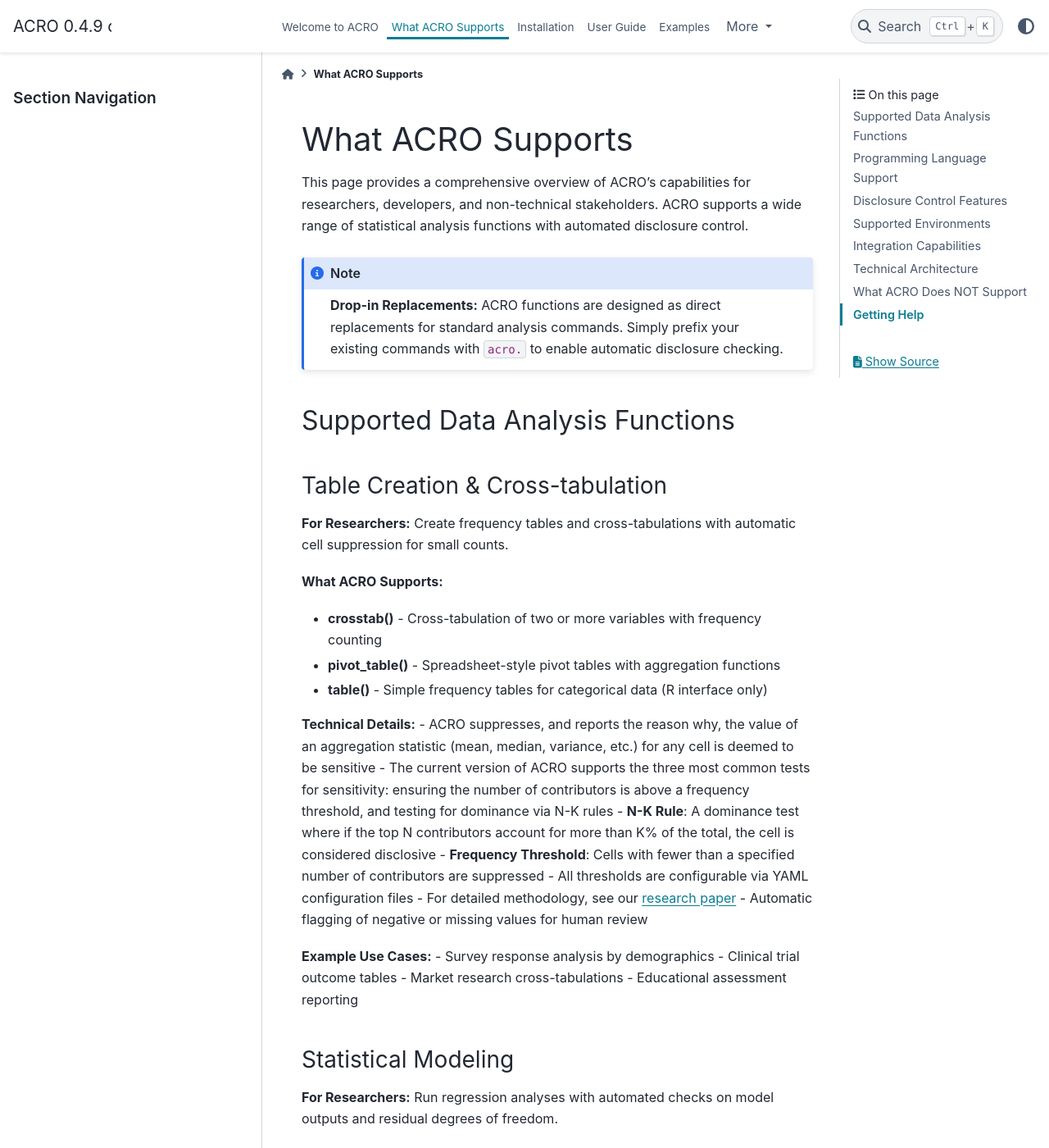
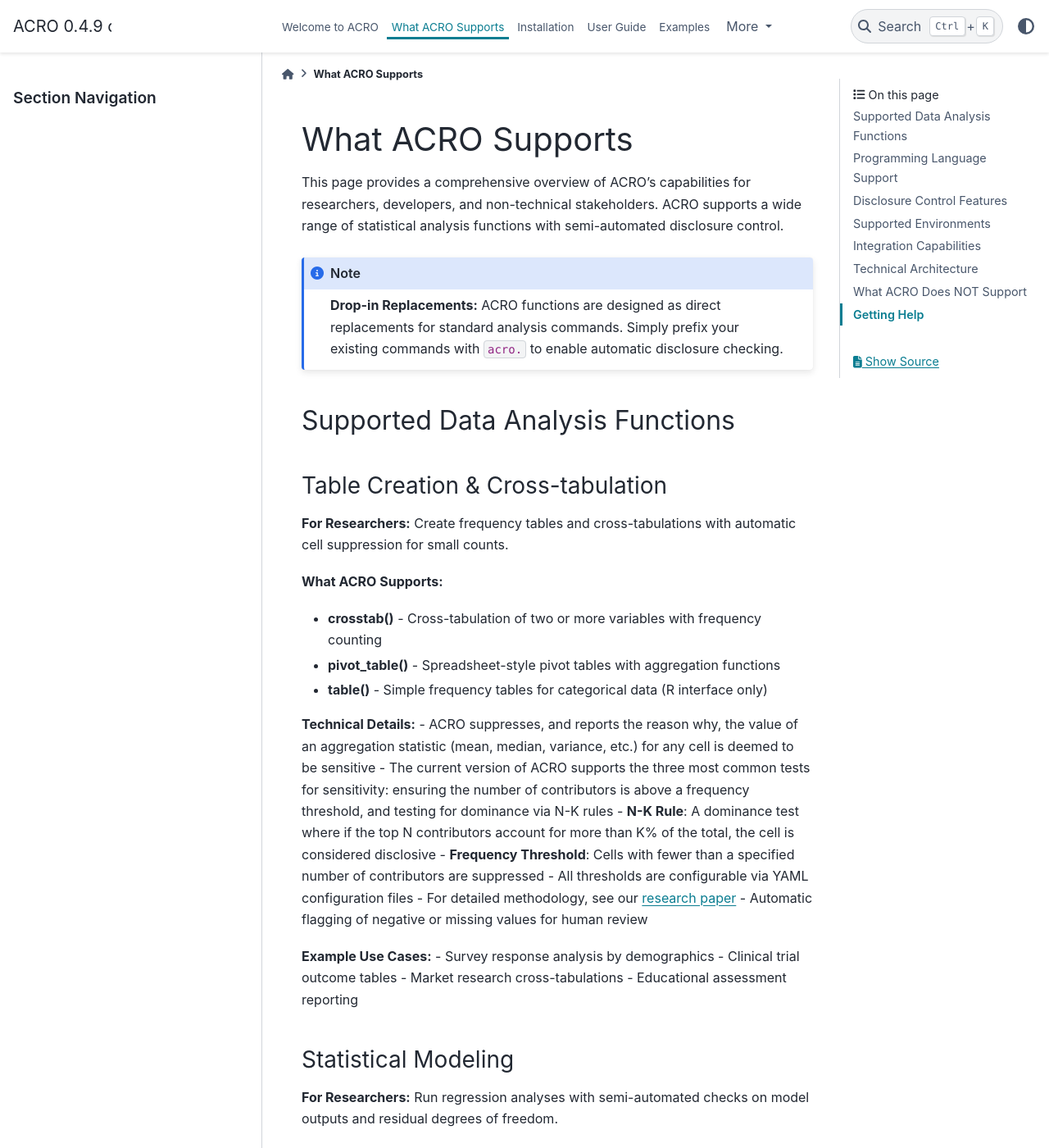
Before and after one commit to AI-SDC/ACRO, a Sphinx documentation site: the page built from docs/source/support.rst, in a window 1280 px wide and 1400 px high. Shown: the whole window at 82% size. Built offline with Sphinx 7.4.7 and the PyData theme 0.15.4, drawn with Linux system fonts in a browser that asks for light colours; some of the changed text lies outside the part shown.

Commit message:
Update disclosure control description to semi-automated
Signed-off-by: Jessica Ikechukwu <Jessica.Ikechukwu@uwe.ac.uk>

```diff
--- a/docs/source/support.rst
+++ b/docs/source/support.rst
@@ -2,7 +2,7 @@
 What ACRO Supports
 ==================
 
-This page provides a comprehensive overview of ACRO's capabilities for researchers, developers, and non-technical stakeholders. ACRO supports a wide range of statistical analysis functions with automated disclosure control.
+This page provides a comprehensive overview of ACRO's capabilities for researchers, developers, and non-technical stakeholders. ACRO supports a wide range of statistical analysis functions with semi-automated disclosure control.
 
 .. note::
    **Drop-in Replacements:** ACRO functions are designed as direct replacements for standard analysis commands. Simply prefix your existing commands with ``acro.`` to enable automatic disclosure checking.
@@ -41,7 +41,7 @@ Statistical Modeling
 ---------------------
 
 **For Researchers:**
-Run regression analyses with automated checks on model outputs and residual degrees of freedom.
+Run regression analyses with semi-automated checks on model outputs and residual degrees of freedom.
 
 **What ACRO Supports:**
 
@@ -108,7 +108,7 @@ ACRO is designed to let you use familiar commands in R, Stata and Python
 Disclosure Control Features
 ===========================
 
-Automated Sensitivity Testing
+semi-automated Sensitivity Testing
 ------------------------------
 
 **What ACRO Checks:**
```
